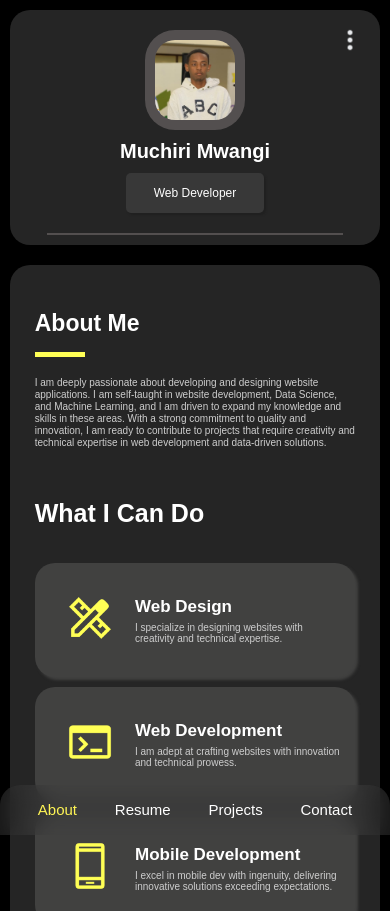
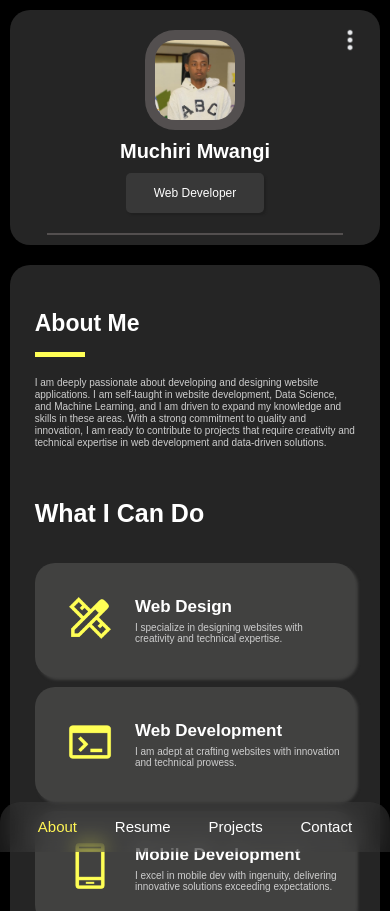
Before and after one commit to Eddy-Web93/my-portfolio-website, a React (Vite) app: page / in a window 390 px wide. Shown: the top 911 px of the page. Built offline with nearby package versions, Linux system fonts and the light colour scheme; a web font is replaced by a local one.

Commit message:
first commit

```diff
--- a/src/Components/Where/Where.css
+++ b/src/Components/Where/Where.css
@@ -34,7 +34,7 @@
 @media (max-width: 850px) {
     .navbar {
         position: fixed;
-        top: 93% !important; /* Fixed at the bottom */
+        top: 95% !important; /* Fixed at the bottom */
         right: 0;
         width: 100%; /* Full width */
         height: 50px; /* Keep the height consistent */
```
